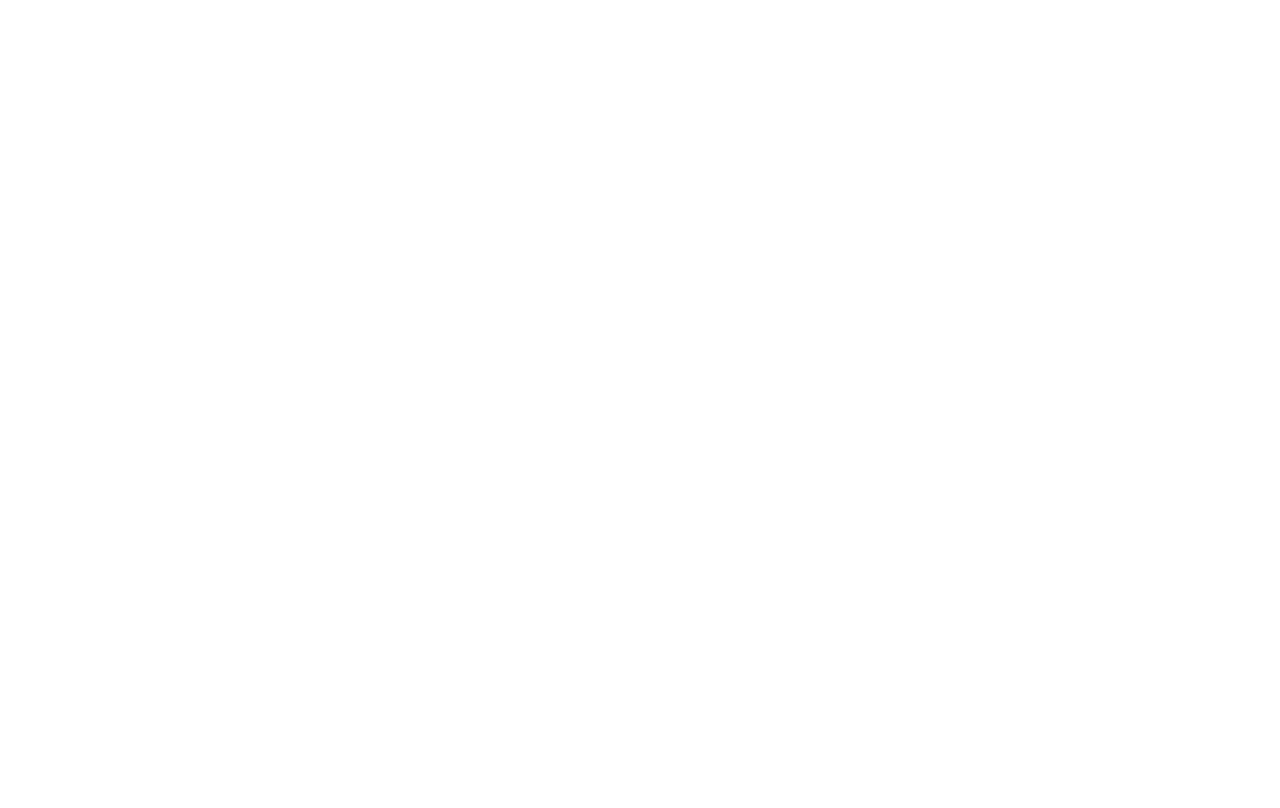
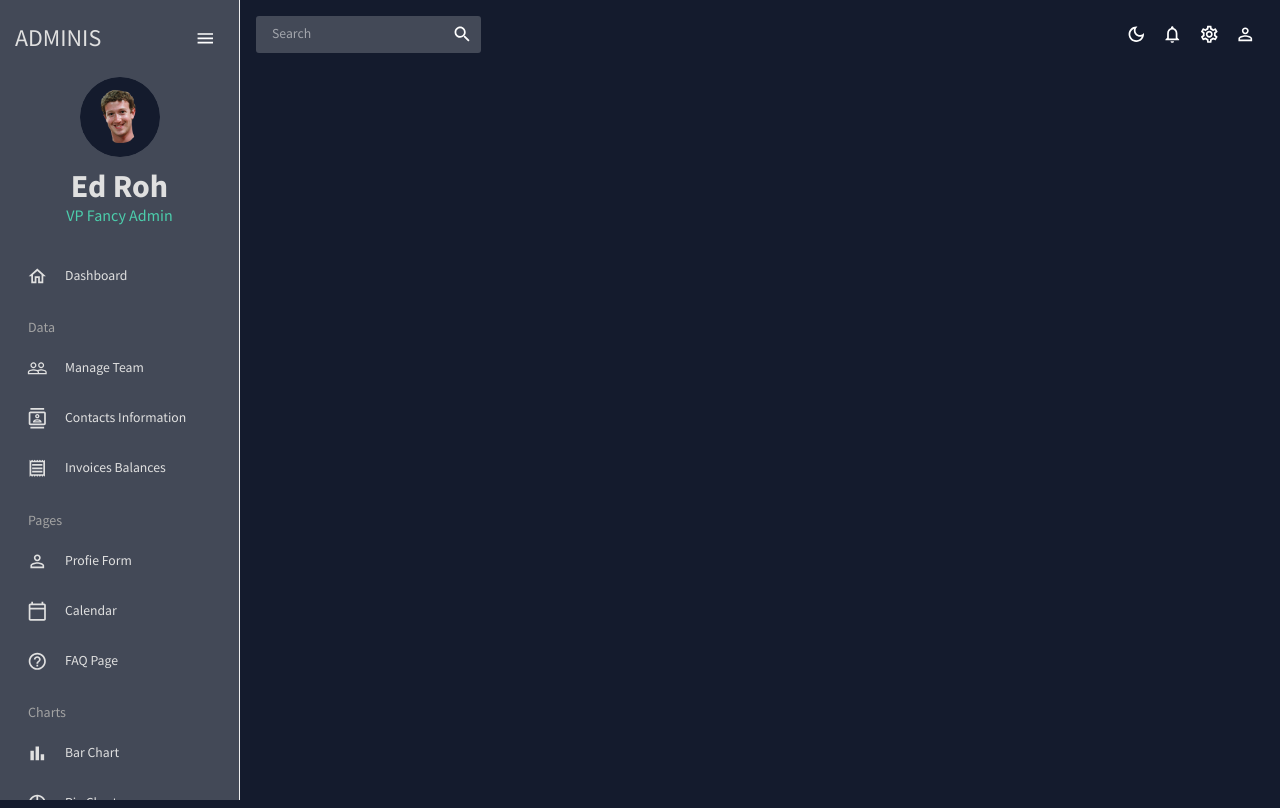
Before and after one commit to HoangDungNg/admin-dashboard, a React (Create React App) app: page /team in a window 1280 px wide. Built offline with nearby package versions, Linux system fonts and the light colour scheme.

Commit message:
edit Sidebar

```diff
--- a/src/App.js
+++ b/src/App.js
@@ -1,10 +1,51 @@
 import { ColorModeContext, useMode } from './theme';
 import { CssBaseline, ThemeProvider } from '@mui/material';
+import { Route, Routes } from 'react-router-dom';
+import { ProSidebarProvider } from 'react-pro-sidebar';
+
+import Dashboard from './scenes/dashboard';
+import Topbar from '../src/scenes/global/Topbar';
+import Sidebar from '../src/scenes/global/Sidebar';
+// import Team from '../src/scenes/team';
+// import Invoices from '../src/scenes/invoices';
+// import Contacts from '../src/scenes/contacts';
+// import Bar from '../src/scenes/bar';
+// import Form from '../src/scenes/form';
+// import Line from '../src/scenes/line';
+// import Pie from '../src/scenes/pie';
+// import Faq from '../src/scenes/faq';
+// import Geography from '../src/scenes/geography';
+// import Calendar from '../src/scenes/calendar';
+
 function App() {
   const [theme, colorMode] = useMode();
   return (
     <ColorModeContext.Provider value={colorMode}>
-      <div className="app"></div>
+      <ThemeProvider theme={theme}>
+        <CssBaseline />
+        <ProSidebarProvider>
+          <div className="app">
+            <Sidebar />
+
+            <main className="content">
+              <Topbar />
+              <Routes>
+                <Route path="/" element={<Dashboard />} />
+                {/* <Route path="/team" element={<Team />} /> */}
+                {/* <Route path="/contacts" element={<Contacts />} /> */}
+                {/* <Route path="/invoices" element={<Invoices />} /> */}
+                {/* <Route path="/form" element={<Form />} /> */}
+                {/* <Route path="/bar" element={<Bar />} /> */}
+                {/* <Route path="/pie" element={<Pie />} /> */}
+                {/* <Route path="/line" element={<Line />} /> */}
+                {/* <Route path="/faq" element={<Faq />} /> */}
+                {/* <Route path="/geography" element={<Geography />} /> */}
+                {/* <Route path="/calendar" element={<Calendar />} /> */}
+              </Routes>
+            </main>
+          </div>
+        </ProSidebarProvider>
+      </ThemeProvider>
     </ColorModeContext.Provider>
   );
 }
--- a/src/scenes/global/Sidebar.jsx
+++ b/src/scenes/global/Sidebar.jsx
@@ -1,5 +1,222 @@
+import { useState } from 'react';
+import { Menu, Sidebar as ProSidebar, MenuItem } from 'react-pro-sidebar';
+import { Box, IconButton, Typography, useTheme } from '@mui/material';
+import { Link } from 'react-router-dom';
+import {
+  HomeOutlined,
+  ContactsOutlined,
+  ReceiptOutlined,
+  CalendarTodayOutlined,
+  PersonOutline,
+  HelpOutlineOutlined,
+  BarChartOutlined,
+  PieChartOutlineOutlined,
+  TimelineOutlined,
+  MenuOutlined,
+  MapOutlined,
+  PeopleOutline,
+} from '@mui/icons-material';
+
+import { tokens } from '../../theme';
+
+const Item = ({ title, to, icon, selected, setSelected }) => {
+  const theme = useTheme();
+  const colors = tokens(theme.palette.mode);
+  return (
+    <MenuItem
+      active={selected === title}
+      style={{ color: colors.grey[100] }}
+      onClick={() => setSelected(title)}
+      icon={icon}
+      component={<Link to={to} />}
+    >
+      <Typography variant="body1">{title}</Typography>
+    </MenuItem>
+  );
+};
+
 const Sidebar = () => {
-  return <div>sidebar</div>;
+  const theme = useTheme();
+  const colors = tokens(theme.palette.mode);
+  const [isCollapsed, setIsCollapsed] = useState(false);
+  const [selected, setSelected] = useState('Dashboard');
+
+  return (
+    <>
+      <ProSidebar
+        width="240px"
+        backgroundColor={colors.primary[400]}
+        collapsed={isCollapsed}
+      >
+        <Menu iconShape="square">
+          {isCollapsed && (
+            <MenuItem
+              onClick={() => setIsCollapsed(!isCollapsed)}
+              icon={isCollapsed ? <MenuOutlined /> : undefined}
+              style={{ margin: '10px 0 20px 0', color: colors.grey[100] }}
+            />
+          )}
+          {!isCollapsed && (
+            <Box display="flex" flexDirection="column" mt="20px">
+              <Box
+                display="flex"
+                justifyContent="space-between"
+                alignItems="center"
+                mx="15px"
+                mb="20px"
+              >
+                <Typography variant="h3" color={colors.grey[100]}>
+                  ADMINIS
+                </Typography>
+                <IconButton onClick={() => setIsCollapsed(!isCollapsed)}>
+                  <MenuOutlined />
+                </IconButton>
+              </Box>
+
+              <Box mb="25px">
+                <Box display="flex" justifyContent="center" alignItems="center">
+                  <img
+                    alt="profile-user"
+                    width="80px"
+                    height="80px"
+                    src={'../../assets/user.png'}
+                    style={{ cursor: 'pointer', borderRadius: '50%' }}
+                  />
+                </Box>
+
+                <Box textAlign="center">
+                  <Typography
+                    variant="h2"
+                    color={colors.grey[100]}
+                    fontWeight="bold"
+                    sx={{ m: '10px 0 0 0 ' }}
+                  >
+                    Ed Roh
+                  </Typography>
+                  <Typography variant="h5" color={colors.greenAccent[500]}>
+                    VP Fancy Admin
+                  </Typography>
+                </Box>
+              </Box>
+            </Box>
+          )}
+
+          {/** MENU ITEMS */}
+
+          <Item
+            title="Dashboard"
+            to="/"
+            icon={<HomeOutlined />}
+            selected={selected}
+            setSelected={setSelected}
+          />
+
+          <Typography
+            variant="h6"
+            color={colors.grey[300]}
+            sx={{ m: '15px 0 5px 28px' }}
+          >
+            Data
+          </Typography>
+
+          <Item
+            title="Manage Team"
+            to="/team"
+            icon={<PeopleOutline />}
+            selected={selected}
+            setSelected={setSelected}
+          />
+
+          <Item
+            title="Contacts Information"
+            to="/"
+            icon={<ContactsOutlined />}
+            selected={selected}
+            setSelected={setSelected}
+          />
+
+          <Item
+            title="Invoices Balances"
+            to="/invoices"
+            icon={<ReceiptOutlined />}
+            selected={selected}
+            setSelected={setSelected}
+          />
+
+          <Typography
+            variant="h6"
+            color={colors.grey[300]}
+            sx={{ m: '15px 0 5px 28px' }}
+          >
+            Pages
+          </Typography>
+
+          <Item
+            title="Profie Form"
+            to="/form"
+            icon={<PersonOutline />}
+            selected={selected}
+            setSelected={setSelected}
+          />
+          <Item
+            title="Calendar"
+            to="/calendar"
+            icon={<CalendarTodayOutlined />}
+            selected={selected}
+            setSelected={setSelected}
+          />
+
+          <Item
+            title="FAQ Page"
+            to="/faq"
+            icon={<HelpOutlineOutlined />}
+            selected={selected}
+            setSelected={setSelected}
+          />
+
+          <Typography
+            variant="h6"
+            color={colors.grey[300]}
+            sx={{ m: '15px 0 5px 28px' }}
+          >
+            Charts
+          </Typography>
+
+          <Item
+            title="Bar Chart"
+            to="/bar"
+            icon={<BarChartOutlined />}
+            selected={selected}
+            setSelected={setSelected}
+          />
+
+          <Item
+            title="Pie Chart"
+            to="/pie"
+            icon={<PieChartOutlineOutlined />}
+            selected={selected}
+            setSelected={setSelected}
+          />
+
+          <Item
+            title="Line Chart"
+            to="/line"
+            icon={<TimelineOutlined />}
+            selected={selected}
+            setSelected={setSelected}
+          />
+
+          <Item
+            title="Geography Chart"
+            to="/geography"
+            icon={<MapOutlined />}
+            selected={selected}
+            setSelected={setSelected}
+          />
+        </Menu>
+      </ProSidebar>
+    </>
+  );
 };
 
 export default Sidebar;
--- a/src/scenes/global/Topbar.jsx
+++ b/src/scenes/global/Topbar.jsx
@@ -1,5 +1,56 @@
+import { Box, IconButton, useTheme } from '@mui/material';
+import { useContext } from 'react';
+import { ColorModeContext, tokens } from '../../theme';
+import { InputBase } from '@mui/material';
+import {
+  LightModeOutlined,
+  DarkModeOutlined,
+  NotificationsOutlined,
+  SettingsOutlined,
+  PersonOutline,
+  Search,
+} from '@mui/icons-material';
+
 const Topbar = () => {
-  return <div>topbar</div>;
+  const theme = useTheme(); // allow Material UI to determine the custom color we created
+  const colors = tokens(theme.palette.mode);
+  const colorMode = useContext(ColorModeContext);
+
+  return (
+    <Box display="flex" justifyContent="space-between" p={2}>
+      {/**SEARCH BAR */}
+      <Box
+        display="flex"
+        backgroundColor={colors.primary[400]}
+        borderRadius="3px"
+      >
+        <InputBase sx={{ ml: 2, flex: 1 }} placeholder="Search" />
+        <IconButton type="button" sx={{ p: 1 }}>
+          <Search />
+        </IconButton>
+      </Box>
+
+      {/** ICONS */}
+      <Box display="flex">
+        <IconButton onClick={colorMode.toggleColorMode}>
+          {theme.palette.mode === 'dark' ? (
+            <DarkModeOutlined />
+          ) : (
+            <LightModeOutlined />
+          )}
+        </IconButton>
+        <IconButton>
+          <NotificationsOutlined />
+        </IconButton>
+        <IconButton>
+          <SettingsOutlined />
+        </IconButton>
+        <IconButton>
+          <PersonOutline />
+        </IconButton>
+      </Box>
+    </Box>
+  );
 };
 
 export default Topbar;
--- a/src/theme.js
+++ b/src/theme.js
@@ -77,7 +77,7 @@
           100: '#040509',
           200: '#080b12',
           300: '#0c101b',
-          400: '#f2f0f0',
+          400: '#1F2A40',
           500: '#141b2d',
           600: '#434957',
           700: '#727681',
```
Also changed, not shown: public/assets/user.png (added).
